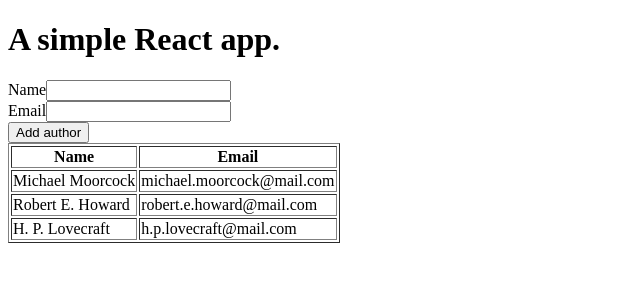
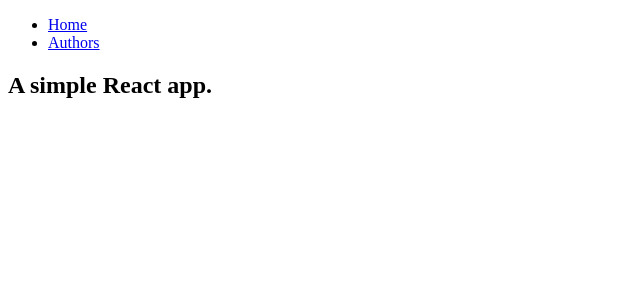
Before and after one commit to rfcaio/react-alura-course, a React app: page / in a window 1280 px wide. Shown: the top 300 px of the page, without its empty margins (0-640 px from the left). Built offline with nearby package versions, Linux system fonts and the light colour scheme; the HTML template or start-up script is replaced by a standard one.

Commit message:
create route definitions

```diff
--- a/package.json
+++ b/package.json
@@ -10,6 +10,7 @@
     "file-loader": "^2.0.0",
     "react": "^16.6.0",
     "react-dom": "^16.6.0",
+    "react-router-dom": "^4.3.1",
     "style-loader": "^0.23.1",
     "webpack": "^4.23.1",
     "webpack-cli": "^3.1.2",
--- a/src/index.jsx
+++ b/src/index.jsx
@@ -1,16 +1,33 @@
 import React from 'react'
 import ReactDOM from 'react-dom'
+import { BrowserRouter as Router, Link, Route, Switch } from 'react-router-dom'
 
 import Author from './Author'
 import Home from './Home'
 
-const App = () => (
+const App = props => (
   <main>
-    <Home />
-    <section>
-      <Author />
-    </section>
+    <nav>
+      <ul>
+        <li>
+          <Link to="/">Home</Link>
+        </li>
+        <li>
+          <Link to="/authors">Authors</Link>
+        </li>
+      </ul>
+    </nav>
+    <section>{props.children}</section>
   </main>
 )
 
-ReactDOM.render(<App />, document.getElementById('root'))
+ReactDOM.render((
+  <Router>
+    <App>
+      <Switch>
+        <Route exact path="/" component={Home} />
+        <Route path="/authors" component={Author} />
+      </Switch>
+    </App>
+  </Router>
+), document.getElementById('root'))
```
Also changed, not shown: 1 other file (tests, documents, lock files or other folders).
